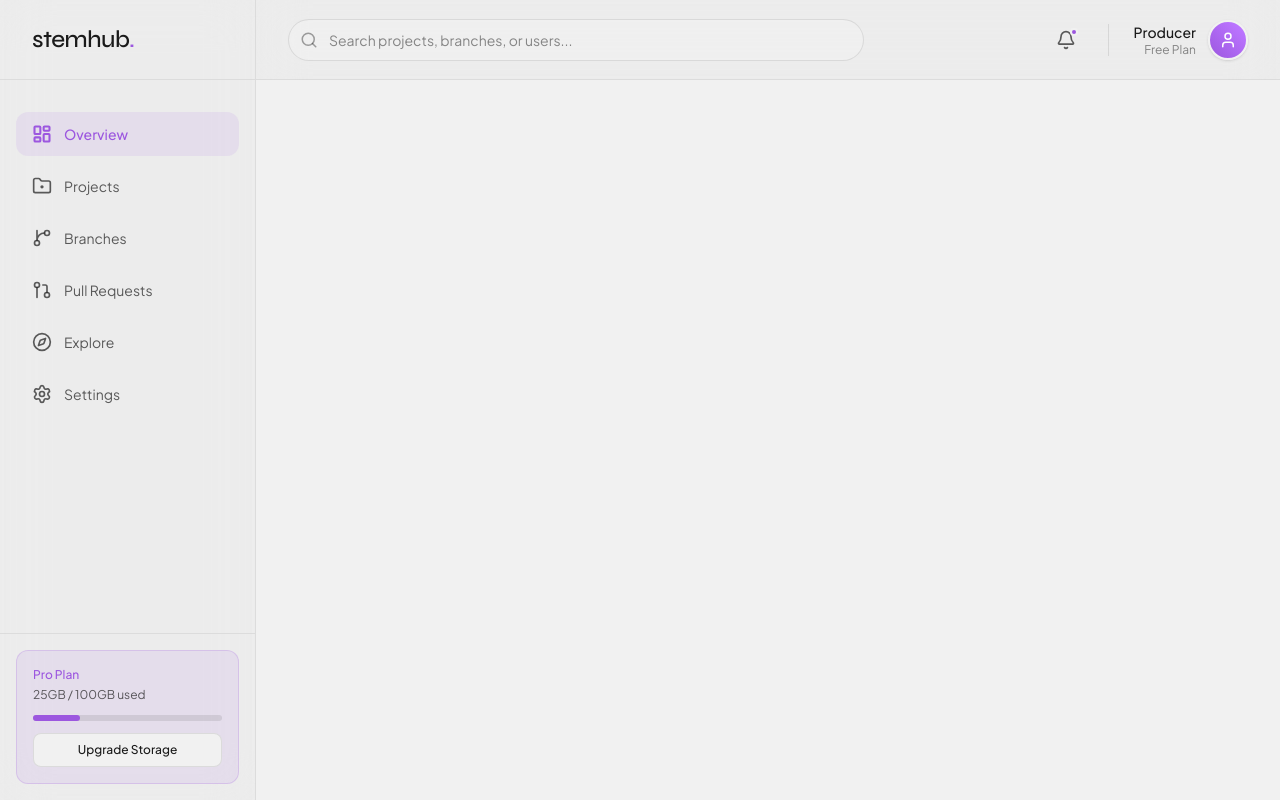
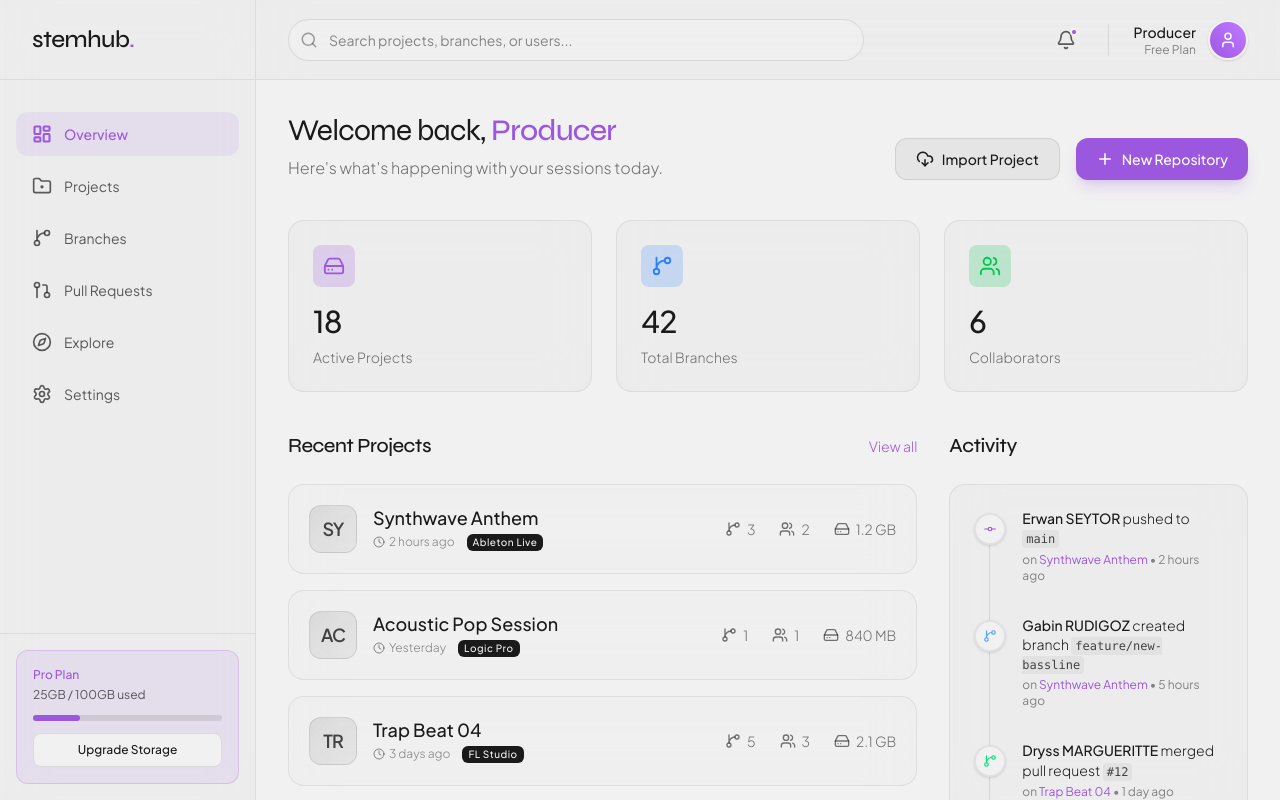
Before and after one commit to stemhub-org/Stemhub, a Next.js app in the folder frontend/: page /dashboard in a window 1280 px wide. Before the commit this address had no page. Built offline with nearby package versions, Linux system fonts and the light colour scheme.

Commit message:
feat(dashboard): implement main dashboard view with mockup data

```diff
--- a/frontend/app/dashboard/page.tsx
+++ b/frontend/app/dashboard/page.tsx
@@ -1,66 +1,251 @@
 "use client";
 
-import { useEffect, useState } from "react";
-import { useRouter } from "next/navigation";
 import { motion } from "framer-motion";
-import Link from "next/link";
+import {
+    GitCommit,
+    GitBranch,
+    Clock,
+    Plus,
+    DownloadCloud,
+    Users,
+    HardDrive
+} from "lucide-react";
+
+const RECENT_PROJECTS = [
+    {
+        id: 1,
+        name: "Synthwave Anthem",
+        daw: "Ableton Live",
+        updatedAt: "2 hours ago",
+        branchCount: 3,
+        contributors: 2,
+        size: "1.2 GB"
+    },
+    {
+        id: 2,
+        name: "Acoustic Pop Session",
+        daw: "Logic Pro",
+        updatedAt: "Yesterday",
+        branchCount: 1,
+        contributors: 1,
+        size: "840 MB"
+    },
+    {
+        id: 3,
+        name: "Trap Beat 04",
+        daw: "FL Studio",
+        updatedAt: "3 days ago",
+        branchCount: 5,
+        contributors: 3,
+        size: "2.1 GB"
+    }
+];
+
+const ACTIVITY_FEED = [
+    {
+        id: 1,
+        user: "Erwan SEYTOR",
+        action: "pushed to",
+        target: "main",
+        project: "Synthwave Anthem",
+        time: "2 hours ago",
+        icon: GitCommit,
+        color: "text-accent"
+    },
+    {
+        id: 2,
+        user: "Gabin RUDIGOZ",
+        action: "created branch",
+        target: "feature/new-bassline",
+        project: "Synthwave Anthem",
+        time: "5 hours ago",
+        icon: GitBranch,
+        color: "text-blue-400"
+    },
+    {
+        id: 3,
+        user: "Dryss MARGUERITTE",
+        action: "merged pull request",
+        target: "#12",
+        project: "Trap Beat 04",
+        time: "1 day ago",
+        icon: GitBranch,
+        color: "text-green-400"
+    }
+];
 
 export default function DashboardPage() {
-    const router = useRouter();
-    const [isAuthenticated, setIsAuthenticated] = useState(false);
+    return (
+        <div className="max-w-7xl mx-auto space-y-10 pb-12">
+            <motion.div
+                initial={{ opacity: 0, y: 10 }}
+                animate={{ opacity: 1, y: 0 }}
+                transition={{ duration: 0.4 }}
+                className="flex justify-between items-end"
+            >
+                <div>
+                    <h1 className="text-3xl font-light mb-2 tracking-tight" style={{ fontFamily: "var(--font-syne)" }}>
+                        Welcome back, <span className="font-medium text-accent">Producer</span>
+                    </h1>
+                    <p className="text-foreground/60 font-light">
+                        Here's what's happening with your sessions today.
+                    </p>
+                </div>
 
-    useEffect(() => {
-        const token = localStorage.getItem("token");
-        if (!token) {
-            router.push("/login");
-        } else {
-            setIsAuthenticated(true);
-        }
-    }, [router]);
+                <div className="flex gap-4">
+                    <button className="flex items-center gap-2 px-5 py-2.5 rounded-xl bg-foreground/5 hover:bg-foreground/10 text-sm font-medium transition-all border border-foreground/10">
+                        <DownloadCloud size={18} />
+                        <span>Import Project</span>
+                    </button>
+                    <button className="flex items-center gap-2 px-5 py-2.5 rounded-xl bg-accent hover:bg-accent/90 text-white text-sm font-medium transition-all shadow-lg shadow-accent/20">
+                        <Plus size={18} />
+                        <span>New Repository</span>
+                    </button>
+                </div>
+            </motion.div>
 
-    if (!isAuthenticated) return null;
+            {/* Stats Overview */}
+            <motion.div
+                initial={{ opacity: 0, y: 10 }}
+                animate={{ opacity: 1, y: 0 }}
+                transition={{ duration: 0.4, delay: 0.1 }}
+                className="grid grid-cols-1 md:grid-cols-3 gap-6"
+            >
+                <div className="rounded-2xl border border-foreground/[0.08] bg-background-secondary/30 p-6 backdrop-blur-xl flex flex-col gap-2">
+                    <div className="flex items-center justify-between mb-2">
+                        <div className="p-2.5 rounded-lg bg-accent/20 text-accent">
+                            <HardDrive size={22} />
+                        </div>
+                    </div>
+                    <h3 className="text-3xl font-medium tracking-tight">18</h3>
+                    <p className="text-sm font-light text-foreground/60">Active Projects</p>
+                </div>
 
-    return (
-        <div className="min-h-screen bg-background text-foreground p-8">
-            <motion.div
-                initial={{ opacity: 0, y: 20 }}
-                animate={{ opacity: 1, y: 0 }}
-                transition={{ duration: 0.5 }}
-            >
-                <header className="flex justify-between items-center mb-12">
-                    <Link href="/">
-                        <span
-                            className="text-2xl font-medium tracking-tight"
-                            style={{ fontFamily: "var(--font-syne)" }}
-                        >
-                            stemhub<span className="text-accent">.</span>
-                        </span>
-                    </Link>
-                    <button
-                        onClick={() => {
-                            localStorage.removeItem("token");
-                            router.push("/login");
-                        }}
-                        className="rounded-xl bg-foreground/10 px-6 py-2 text-sm font-light transition-colors hover:bg-foreground/20"
-                    >
-                        Déconnexion
-                    </button>
-                </header>
+                <div className="rounded-2xl border border-foreground/[0.08] bg-background-secondary/30 p-6 backdrop-blur-xl flex flex-col gap-2">
+                    <div className="flex items-center justify-between mb-2">
+                        <div className="p-2.5 rounded-lg bg-blue-500/20 text-blue-500">
+                            <GitBranch size={22} />
+                        </div>
+                    </div>
+                    <h3 className="text-3xl font-medium tracking-tight">42</h3>
+                    <p className="text-sm font-light text-foreground/60">Total Branches</p>
+                </div>
 
-                <main>
-                    <h1
-                        className="text-4xl font-extralight mb-6"
-                        style={{ fontFamily: "var(--font-syne)" }}
-                    >
-                        Dashboard
-                    </h1>
-                    <div className="rounded-2xl border border-foreground/[0.08] bg-background-secondary/30 p-8 backdrop-blur-xl">
-                        <p className="font-light text-foreground/70">
-                            Connexion réussie ! Bienvenue dans votre nouvel espace de travail StemHub.
-                        </p>
+                <div className="rounded-2xl border border-foreground/[0.08] bg-background-secondary/30 p-6 backdrop-blur-xl flex flex-col gap-2">
+                    <div className="flex items-center justify-between mb-2">
+                        <div className="p-2.5 rounded-lg bg-green-500/20 text-green-500">
+                            <Users size={22} />
+                        </div>
                     </div>
-                </main>
+                    <h3 className="text-3xl font-medium tracking-tight">6</h3>
+                    <p className="text-sm font-light text-foreground/60">Collaborators</p>
+                </div>
             </motion.div>
+
+            <div className="grid grid-cols-1 lg:grid-cols-3 gap-8">
+                {/* Recent Projects Section */}
+                <motion.div
+                    initial={{ opacity: 0, y: 10 }}
+                    animate={{ opacity: 1, y: 0 }}
+                    transition={{ duration: 0.4, delay: 0.2 }}
+                    className="lg:col-span-2 space-y-6"
+                >
+                    <div className="flex items-center justify-between">
+                        <h2 className="text-xl font-medium tracking-tight" style={{ fontFamily: "var(--font-syne)" }}>Recent Projects</h2>
+                        <button className="text-sm text-accent hover:underline font-light">View all</button>
+                    </div>
+
+                    <div className="flex flex-col gap-4">
+                        {RECENT_PROJECTS.map((project) => (
+                            <div
+                                key={project.id}
+                                className="group flex flex-col md:flex-row md:items-center justify-between p-5 rounded-2xl border border-foreground/[0.08] bg-background-secondary/10 hover:bg-background-secondary/30 backdrop-blur-xl transition-all cursor-pointer"
+                            >
+                                <div className="flex items-center gap-4 mb-4 md:mb-0">
+                                    <div className="h-12 w-12 rounded-xl bg-gradient-to-br from-foreground/10 to-foreground/5 flex items-center justify-center border border-foreground/10">
+                                        <span className="font-bold text-foreground/80 tracking-tighter text-lg">{project.name.substring(0, 2).toUpperCase()}</span>
+                                    </div>
+                                    <div>
+                                        <h3 className="font-medium text-lg leading-tight group-hover:text-accent transition-colors">
+                                            {project.name}
+                                        </h3>
+                                        <div className="flex gap-3 text-xs text-foreground/50 mt-1 font-light">
+                                            <span className="flex items-center gap-1">
+                                                <Clock size={12} /> {project.updatedAt}
+                                            </span>
+                                            <span className="flex items-center gap-1 px-1.5 py-0.5 rounded-md text-[10px] font-medium tracking-wider" style={{ background: 'var(--foreground)', color: 'var(--background)' }}>
+                                                {project.daw}
+                                            </span>
+                                        </div>
+                                    </div>
+                                </div>
+
+                                <div className="flex items-center gap-6 text-sm text-foreground/60 font-light ml-[64px] md:ml-0 border-t border-foreground/5 pt-3 md:border-t-0 md:pt-0">
+                                    <div className="flex items-center gap-1.5" title="Branches">
+                                        <GitBranch size={16} /> {project.branchCount}
+                                    </div>
+                                    <div className="flex items-center gap-1.5" title="Collaborators">
+                                        <Users size={16} /> {project.contributors}
+                                    </div>
+                                    <div className="flex items-center gap-1.5" title="Project Size">
+                                        <HardDrive size={16} /> {project.size}
+                                    </div>
+                                </div>
+                            </div>
+                        ))}
+                    </div>
+                </motion.div>
+
+                {/* Activity Feed Section */}
+                <motion.div
+                    initial={{ opacity: 0, y: 10 }}
+                    animate={{ opacity: 1, y: 0 }}
+                    transition={{ duration: 0.4, delay: 0.3 }}
+                    className="space-y-6"
+                >
+                    <div className="flex items-center justify-between">
+                        <h2 className="text-xl font-medium tracking-tight" style={{ fontFamily: "var(--font-syne)" }}>Activity</h2>
+                    </div>
+
+                    <div className="rounded-2xl border border-foreground/[0.08] bg-background-secondary/30 p-6 backdrop-blur-xl h-[calc(100%-3rem)] overflow-hidden relative">
+                        {/* Timeline line */}
+                        <div className="absolute left-[39px] top-8 bottom-8 w-px bg-foreground/10"></div>
+
+                        <div className="space-y-8 relative">
+                            {ACTIVITY_FEED.map((event, index) => {
+                                const Icon = event.icon;
+                                return (
+                                    <div key={event.id} className="flex gap-4 relative z-10">
+                                        <div className="mt-1">
+                                            <div className={`h-8 w-8 rounded-full flex items-center justify-center bg-background border-2 border-background-secondary ${event.color} shadow-sm`}>
+                                                <Icon size={14} />
+                                            </div>
+                                        </div>
+                                        <div>
+                                            <p className="text-sm font-light leading-snug">
+                                                <span className="font-medium text-foreground">{event.user}</span>{" "}
+                                                {event.action}{" "}
+                                                <span className="font-medium text-foreground/80 font-mono text-xs bg-foreground/5 px-1 py-0.5 rounded">
+                                                    {event.target}
+                                                </span>
+                                            </p>
+                                            <p className="text-xs text-foreground/50 mt-1">
+                                                on <span className="text-accent">{event.project}</span> • {event.time}
+                                            </p>
+                                        </div>
+                                    </div>
+                                );
+                            })}
+                        </div>
+
+                        <div className="mt-8 pt-4 border-t border-foreground/5 text-center">
+                            <button className="text-xs font-medium text-foreground/50 hover:text-accent transition-colors">
+                                View full history
+                            </button>
+                        </div>
+                    </div>
+                </motion.div>
+            </div>
         </div>
     );
 }
```
